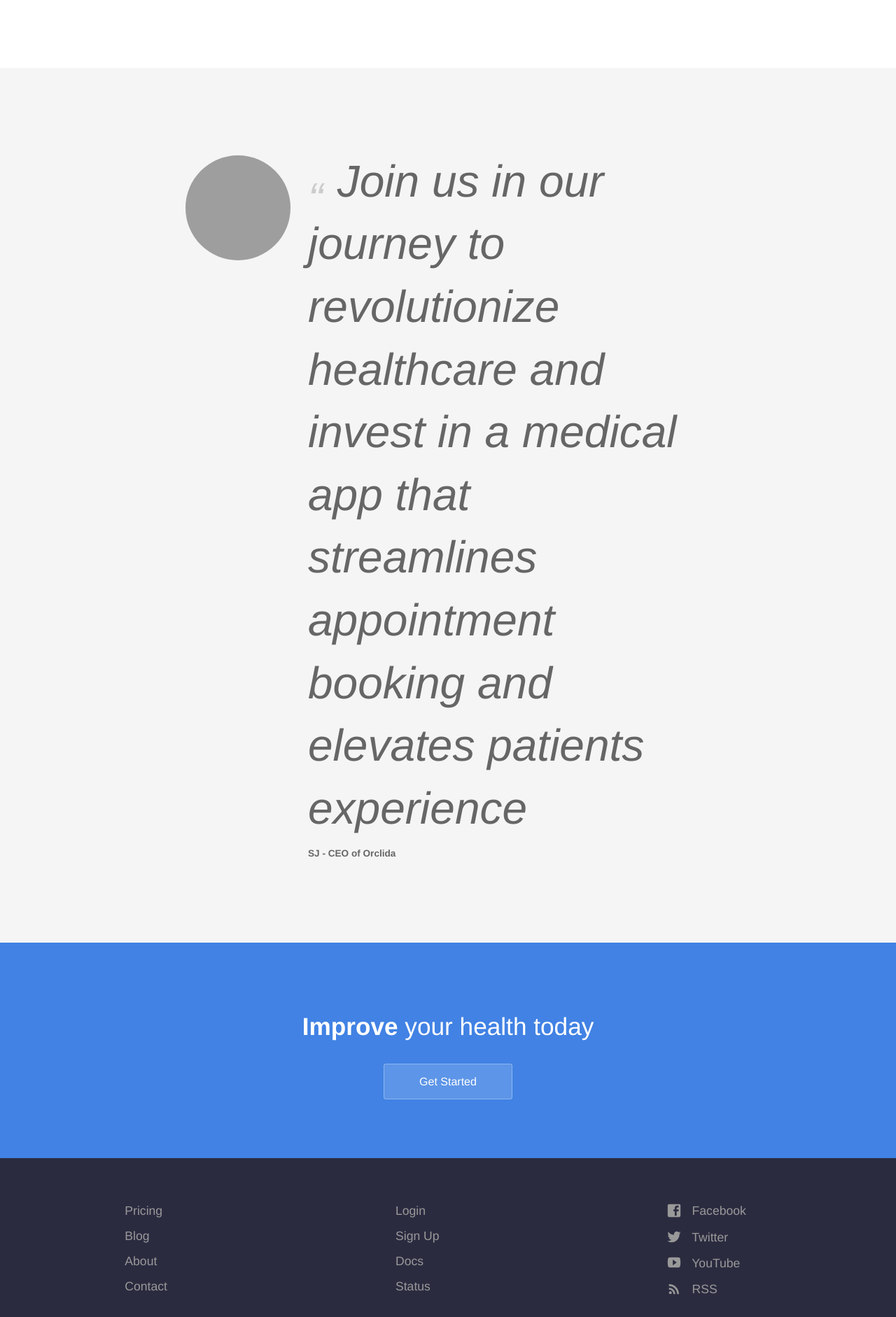
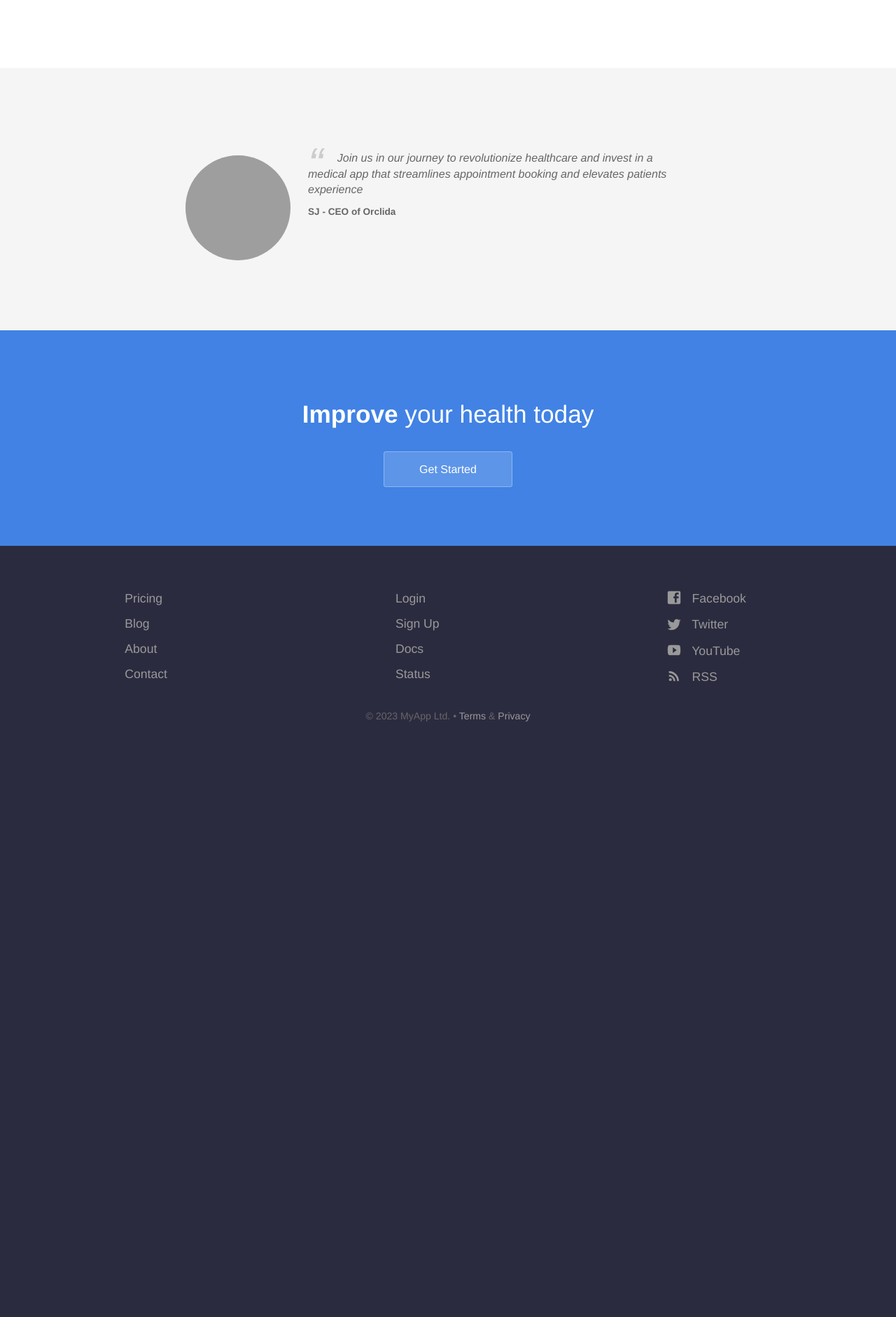
Before and after one commit to STIERTH1/orclida_dev.github.io, a Jekyll site: the page built from index.html, in a window 1280 px wide. Shown: the part 2220-4102 px from the top of the page at 70% size. Built offline with Jekyll 4.4.1, drawn with Linux system fonts in a browser that asks for light colours; after the commit the page ends 3304 px from its top, so only the background shows below that; grey boxes are pictures that could not be loaded.

Commit message:
Update layout.scss

```diff
--- a/_sass/layout.scss
+++ b/_sass/layout.scss
@@ -106,7 +106,6 @@ blockquote {
 
 	p {
 		display: inline;
-		font-size: 4em;
 	}
 }
 
```
